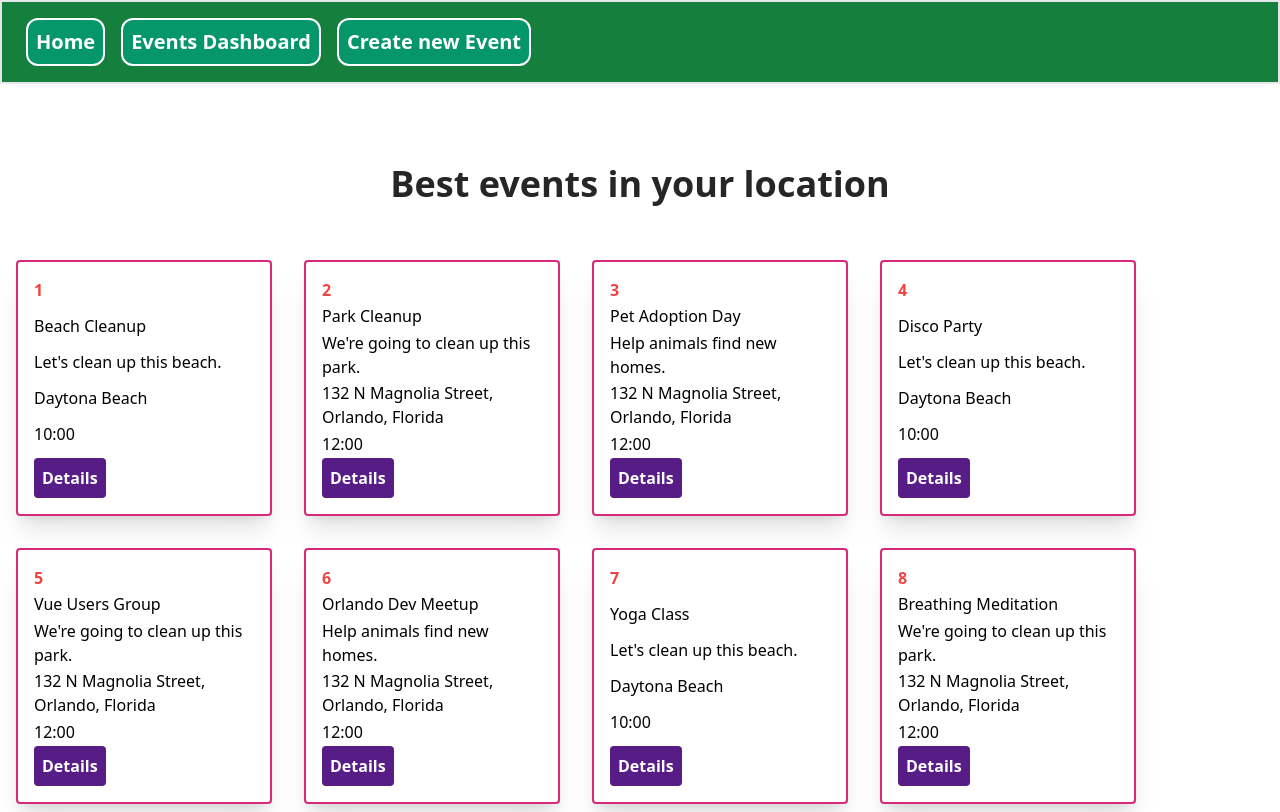
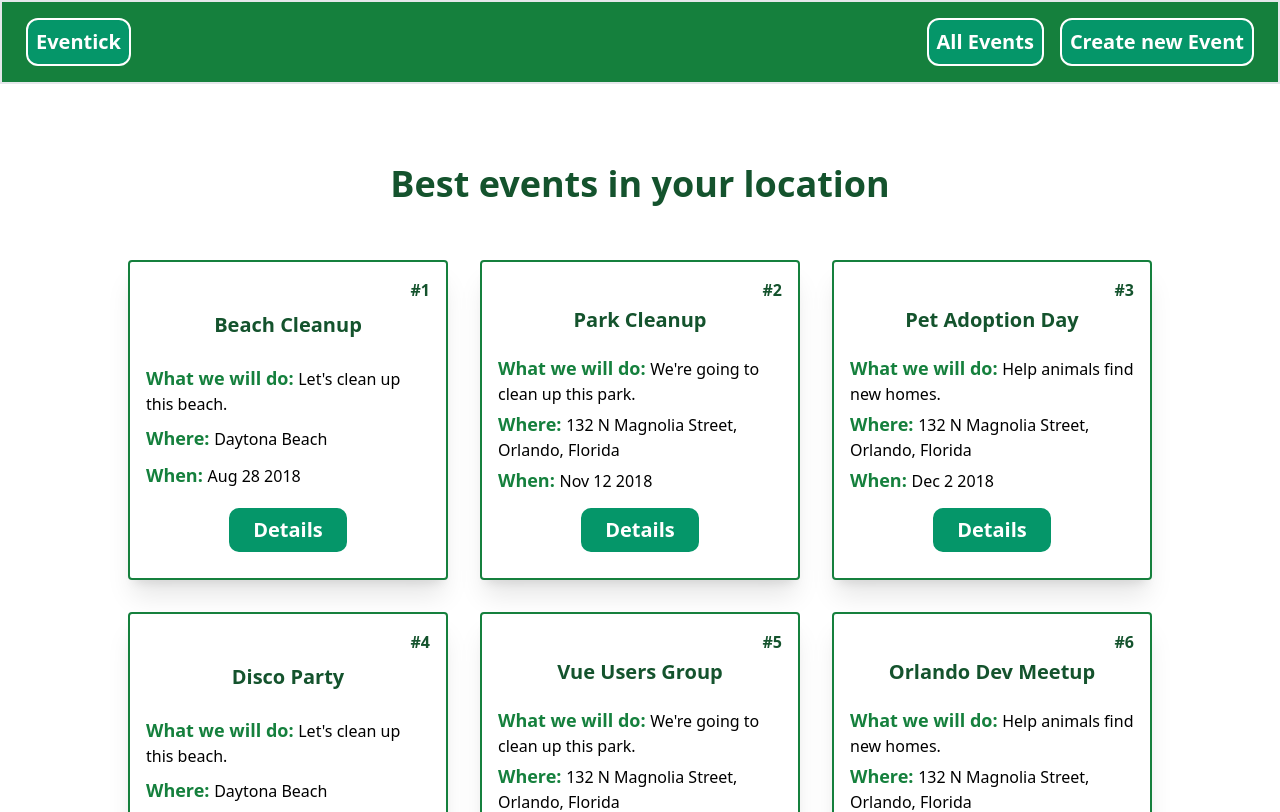
Before and after one commit to OlhaSoroka/Vue_event_homework, a Vue app: page /events in a window 1280 px wide. Shown: the top 812 px of the page. Built offline with nearby package versions, Linux system fonts and the light colour scheme.

Commit message:
components styles added

```diff
--- a/src/components/EventCardComponent.vue
+++ b/src/components/EventCardComponent.vue
@@ -1,11 +1,11 @@
 <template>
   <div class="card-container">
-    <div class="event-id">{{ event.id }}</div>
-    <div class="event-title">{{ event.title }}</div>
-    <div class="event-description">{{ event.description }}</div>
-    <div class="event-location">{{ event.location }}</div>
-    <div class="event-time">{{ event.time }}</div>
-    <div class="event-buttons">
+    <div class="event-id">{{"#"+event.id }}</div>
+    <div class="event-title">{{ " " +event.title }}</div>
+    <div class="event-description"><span class="subheader">What we will do: </span>{{" " + event.description }}</div>
+    <div class="event-location"><span class="subheader">Where: </span>{{" " +event.location }}</div>
+    <div class="event-date"><span class="subheader">When: </span>{{ " " + event.date }}</div>
+    <div class="event-buttons flex justify-center align-middle">
       <button @click="openEventDetails">Details</button>
     </div>
   </div>
@@ -27,22 +27,19 @@ export default {
 
 <style scoped>
 .card-container {
-  @apply m-4 p-4 w-64 h-64 border-2 border-pink-600 rounded shadow-xl flex flex-col justify-between
+  @apply m-4 p-4 w-80 h-80 border-2 border-green-700 rounded shadow-xl flex flex-col justify-between
 }
 
 .event-id {
-  @apply font-bold text-red-500
+  @apply font-bold text-green-900 flex justify-end align-bottom
 }
-
-.event-title {}
-
-.event-description {}
-
-.event-location {}
-
-.event-time {}
-
+.event-title {
+   @apply flex justify-center align-middle text-green-900  font-bold text-xl mb-4
+}
 .event-buttons button {
-  @apply bg-purple-900 text-white font-bold rounded p-2
+  @apply py-2 px-6 m-2 text-white text-xl font-bold border-2 border-white rounded-xl  bg-emerald-600 transition-colors hover:bg-emerald-800
+}
+.subheader{
+  @apply text-green-700 text-lg font-bold
 }
 </style>
--- a/src/components/HeaderComponent.vue
+++ b/src/components/HeaderComponent.vue
@@ -1,14 +1,19 @@
 <template>
-  <nav class="flex border-2 bg-green-700 text-white p-4">
+  <nav class="flex justify-between border-2 bg-green-700 text-white p-4">
+   <div>
     <router-link :to="{ name: 'home' }">
-      <div class="nav-link">Home</div>
+      <div class="nav-link">Eventick</div>
     </router-link>
-    <router-link :to="{ name: 'events' }">
-      <div class="nav-link">Events Dashboard</div>
+    </div>
+
+    <div class="flex justify-center align-middle">
+      <router-link :to="{ name: 'events' }">
+      <div class="nav-link">All Events</div>
     </router-link>
     <router-link :to="{ name: 'create' }">
       <div class="nav-link">Create new Event</div>
     </router-link>
+    </div>
   </nav>
 </template>
 
--- a/src/views/EventDetailsView.vue
+++ b/src/views/EventDetailsView.vue
@@ -1,6 +1,16 @@
 <template>
-  <div v-if="currentEvent" class="border-2 border-teal-600 h-96 rounded-lg shadow-2xl m-2">
-<div class="event-title">{{currentEvent.title}}</div>
+<h1 class="header">Selected event</h1>
+  <div v-if="currentEvent" class="event-detail-wrapper">
+<div class="event-id">{{"#"+currentEvent.id}}</div>
+<div class="event-title">{{" " +currentEvent.title}}</div>
+<div class="event-description"><span class="subheader">What we will do:</span>{{" " +currentEvent.description}}</div>
+<div class="event-location"><span class="subheader">Where: </span>{{" " +currentEvent.location }}</div>
+<div class="event-date"><span class="subheader">When: </span>{{" " +currentEvent.date }}</div>
+<div class="event-time"><span class="subheader">Time:</span>{{" " +currentEvent.time }}</div>
+<div class="event-organizer"><span class="subheader">Who organized this event:</span>{{" " +currentEvent.organizer}}</div>
+<div class="event-category"><span class="subheader">What category:</span>{{" " +currentEvent.category}}</div>
+<div class="event-attendees"><span class="subheader">Who will come:</span>{{" " + attendees}}</div>
+<div ></div>
   </div>
 </template>
 
@@ -18,11 +28,52 @@ export default {
   },
   data() {
     return {
-      currentEvent: null
+      currentEvent: null,
+    }
+  },
+  computed: {
+    attendees() {
+      return this.currentEvent && this.currentEvent.attendees.map((member) => member.name).join(', ')
     }
   }
 }
 </script>
 
-<style>
+<style scoped >
+.header{
+  @apply flex justify-center font-bold text-4xl text-green-900 m-8
+}
+.subheader{
+  @apply  text-green-700 text-xl font-bold
+}
+.event-id{
+  @apply flex justify-end align-middle font-bold text-green-900
+}
+.event-detail-wrapper{
+  @apply border-2 border-teal-600 h-auto w-3/5 rounded-lg shadow-2xl m-2 p-6 mx-auto
+}
+.event-title {
+   @apply flex justify-center align-middle text-green-900  font-bold text-2xl pb-3
+}
+.event-description{
+  @apply text-gray-800 text-xl  my-3
+}
+.event-location{
+ @apply text-gray-800 text-xl my-3
+}
+.event-date{
+ @apply text-gray-800 text-xl  my-3
+}
+.event-time{
+ @apply text-gray-800 text-xl  my-3
+}
+.event-category{
+   @apply text-gray-800 text-xl  my-3
+}
+.event-organizer{
+    @apply  text-gray-800 text-xl  my-3
+}
+.event-attendees{
+  @apply  text-gray-800 text-xl  my-3 mb-10
+}
 </style>
--- a/src/views/EventsView.vue
+++ b/src/views/EventsView.vue
@@ -1,21 +1,36 @@
 <template>
-  <h1 class="font-bold text-4xl text-neutral-800 mt-10 px-20 py-10 text-center"> Best events in your location</h1>
 	<div v-if="$route.name === 'event-details'">
 		<router-view></router-view>
-    <button class="bg-pink-500 text-white fond-bold p-2" @click="back">Back</button>
+		<div class="flex justify-center">
+			<button
+				class="py-2 px-6 m-2 text-white text-xl font-bold border-2 border-white rounded-xl bg-emerald-600 transition-colors hover:bg-emerald-800"
+				@click="back"
+			>
+				Back
+			</button>
 		</div>
-  <div v-else class=" event-wrapper">
-    <EventCardComponentVue v-for="(event, index) in events" :key="index" :event="event"
-      @openEventDetails="onEventSelect($event)"></EventCardComponentVue>
+	</div>
+	<div v-else>
+   <div >
+     <h1 class="font-bold text-4xl text-green-900 mt-10 px-20 py-10 text-center">Best events in your location</h1>
+<div class="event-wrapper">
+  		<EventCardComponentVue
+			v-for="(event, index) in events"
+			:key="index"
+			:event="event"
+			@openEventDetails="onEventSelect($event)"
+		></EventCardComponentVue>
+</div>
+   </div>
 	</div>
 </template>
 
 <script>
-import db from "../assets/db.json"
-import EventCardComponentVue from "../components/EventCardComponent.vue";
+import db from '../assets/db.json';
+import EventCardComponentVue from '../components/EventCardComponent.vue';
 export default {
 	components: {
-    EventCardComponentVue
+		EventCardComponentVue,
 	},
 	mounted() {
 		this.events = db.events;
@@ -23,22 +38,22 @@ export default {
 	data() {
 		return {
 			events: [],
-    }
+		};
 	},
 	methods: {
 		onEventSelect(id) {
-      this.$router.push({ name: 'event-details', params: { id } })
-      this.isEventSelected = true
+			this.$router.push({ name: 'event-details', params: { id } });
+			this.isEventSelected = true;
 		},
 		back() {
-      this.$router.back()
-    }
-  }
-}
+			this.$router.back();
+		},
+	},
+};
 </script>
 
 <style>
 .event-wrapper {
-  @apply flex flex-wrap
+	@apply flex flex-wrap justify-center;
 }
 </style>
```
Also changed, not shown: 1 other file (tests, documents, lock files or other folders). Lines whose indentation alone changed are shown as unchanged.
